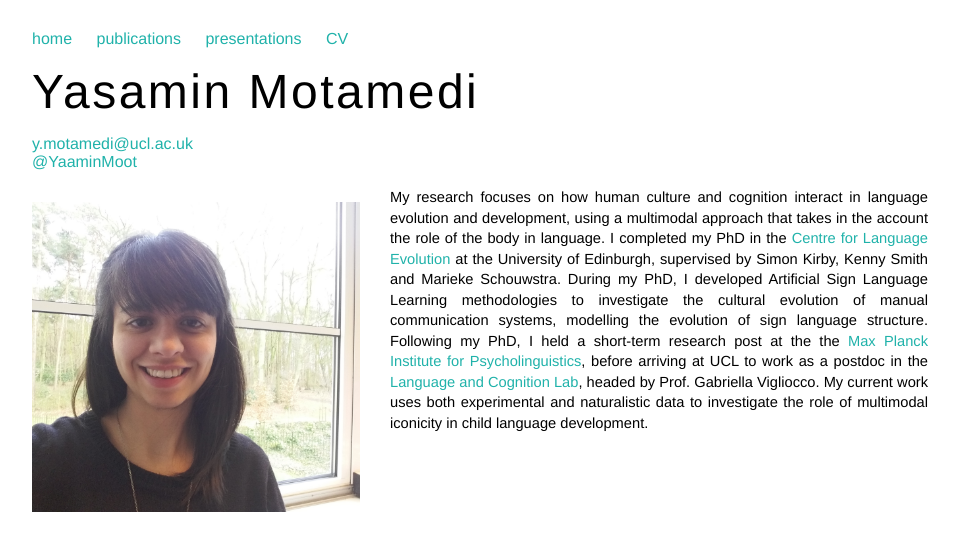
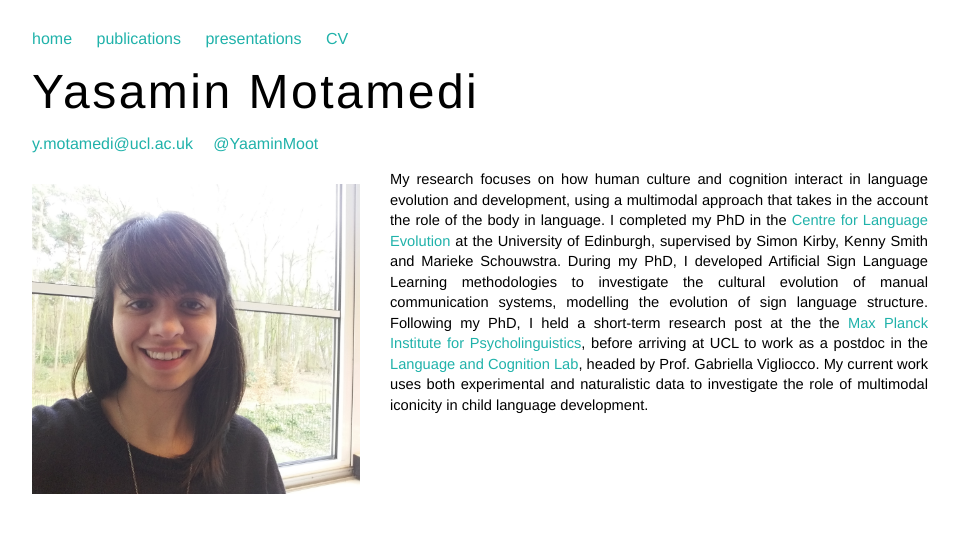
Before and after one commit to ymotamedi/ymotamedi.github.io, a Jekyll site: the page built from index.html, in a window 1280 px wide. Shown: the top 551 px of the page, without its empty margins (160-1119 px from the left). Built offline with Jekyll 4.4.1, drawn with Linux system fonts in a browser that asks for light colours; comment, search, counter and statistics services are not loaded.

Commit message:
add horizontal ws

```diff
--- a/index.html
+++ b/index.html
@@ -2,7 +2,7 @@
 layout: default
 title: Yasamin Motamedi
 ---
-<h3><a href= "mailto:y.motamedi@ucl.ac.uk">y.motamedi@ucl.ac.uk</a> <br>
+<h3><a href= "mailto:y.motamedi@ucl.ac.uk">y.motamedi@ucl.ac.uk</a>&emsp;
   <a href="https://twitter.com/YaaminMoot?ref_src=twsrc%5Etfw" class="twitter-follow-button" data-show-count="false">@YaaminMoot</a><script async src="https://platform.twitter.com/widgets.js" charset="utf-8"></script></h3>
 
 <p align='justify'>
```
